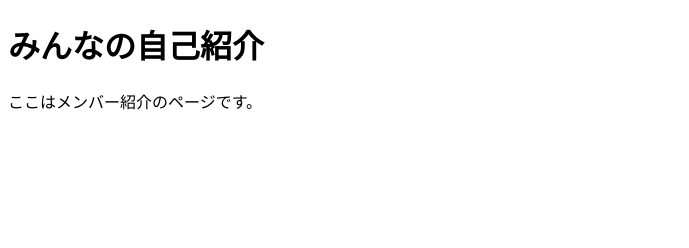
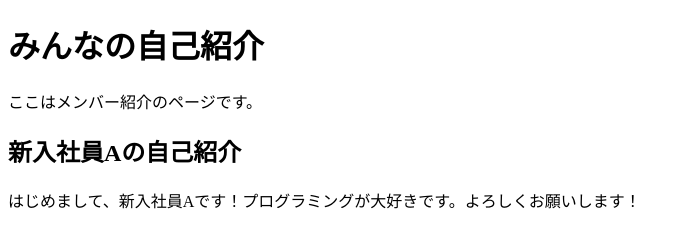
Before and after one commit to ohta325/new_employee_git_task, a plain HTML site: page index.html in a window 1280 px wide. Shown: the whole page, without its empty margins (0-689 px from the left). Drawn offline with Linux system fonts and the light colour scheme.

Commit message:
feat: 新入社員Aの自己紹介を追加

```diff
--- a/index.html
+++ b/index.html
@@ -7,5 +7,7 @@
 <body>
 	<h1>みんなの自己紹介</h1>
 	<p>ここはメンバー紹介のページです。</p>
+	<h2>新入社員Aの自己紹介</h2>
+	<p>はじめまして、新入社員Aです！プログラミングが大好きです。よろしくお願いします！</p>
 </body>
 </html>
```
